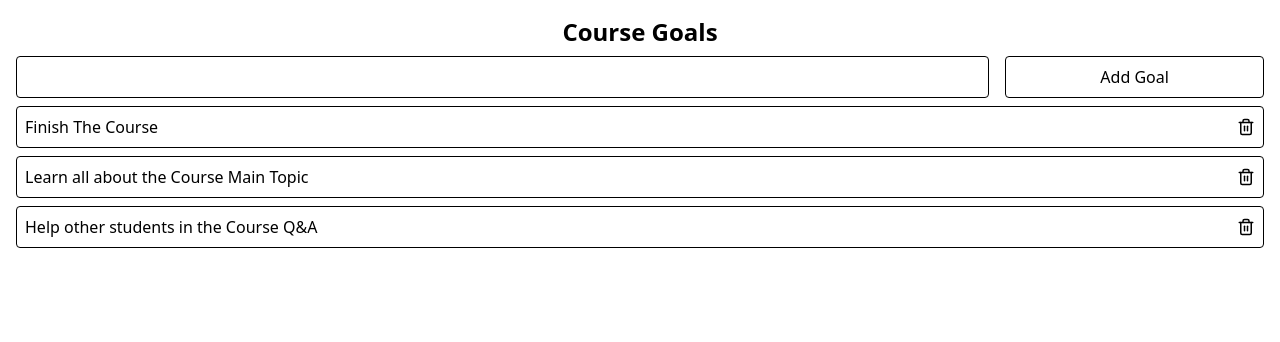
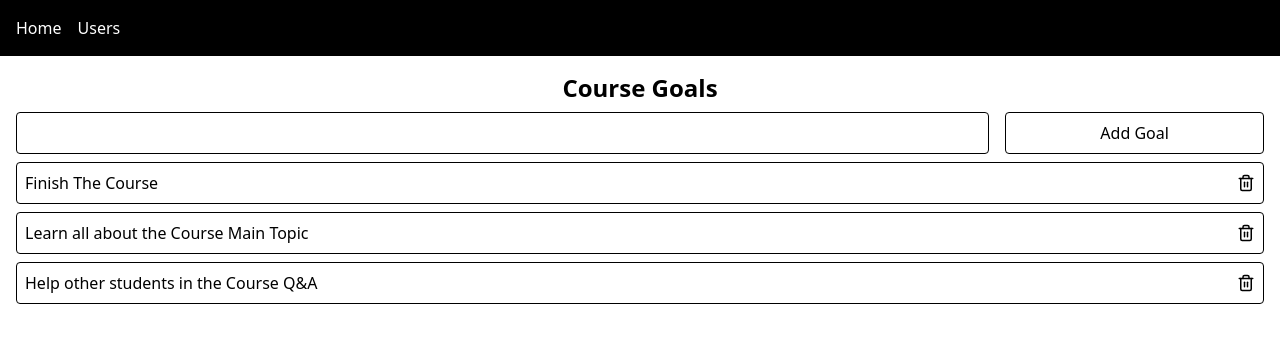
Before and after one commit to Earlssu/MERN_FS_Project, a React (Vite) app in the folder apps/client/: page / in a window 1280 px wide. Shown: the top 342 px of the page. Built offline with nearby package versions, Linux system fonts and the light colour scheme.

Commit message:
[Feat]Setup main navigation for main header

```diff
--- a/apps/client/src/shared/components/MainHeader.tsx
+++ b/apps/client/src/shared/components/MainHeader.tsx
@@ -1,11 +1,11 @@
+import MainHeaderLink from '@/shared/components/MainHeaderLink.tsx';
+
 const MainHeader = () => {
   return (
-    <header className={'bg-black text-white'}>
-      <ul>
-        <li></li>
-        <li></li>
-        <li></li>
-        <li></li>
+    <header className={'bg-black text-white p-4'}>
+      <ul className={'flex gap-4'}>
+        <MainHeaderLink to={'/'} content={'Home'} />
+        <MainHeaderLink to={'/users'} content={'Users'} />
       </ul>
     </header>
   );
--- /dev/null
+++ b/apps/client/src/shared/components/MainHeaderLink.tsx
@@ -0,0 +1,14 @@
+interface MainHeaderLinkProps {
+  to: string;
+  content: string;
+}
+
+const MainHeaderLink: React.FC<MainHeaderLinkProps> = ({ to, content }) => {
+  return (
+    <li>
+      <a href={to}>{content ? content : 'Link Empty'}</a>
+    </li>
+  );
+};
+
+export default MainHeaderLink;
```
